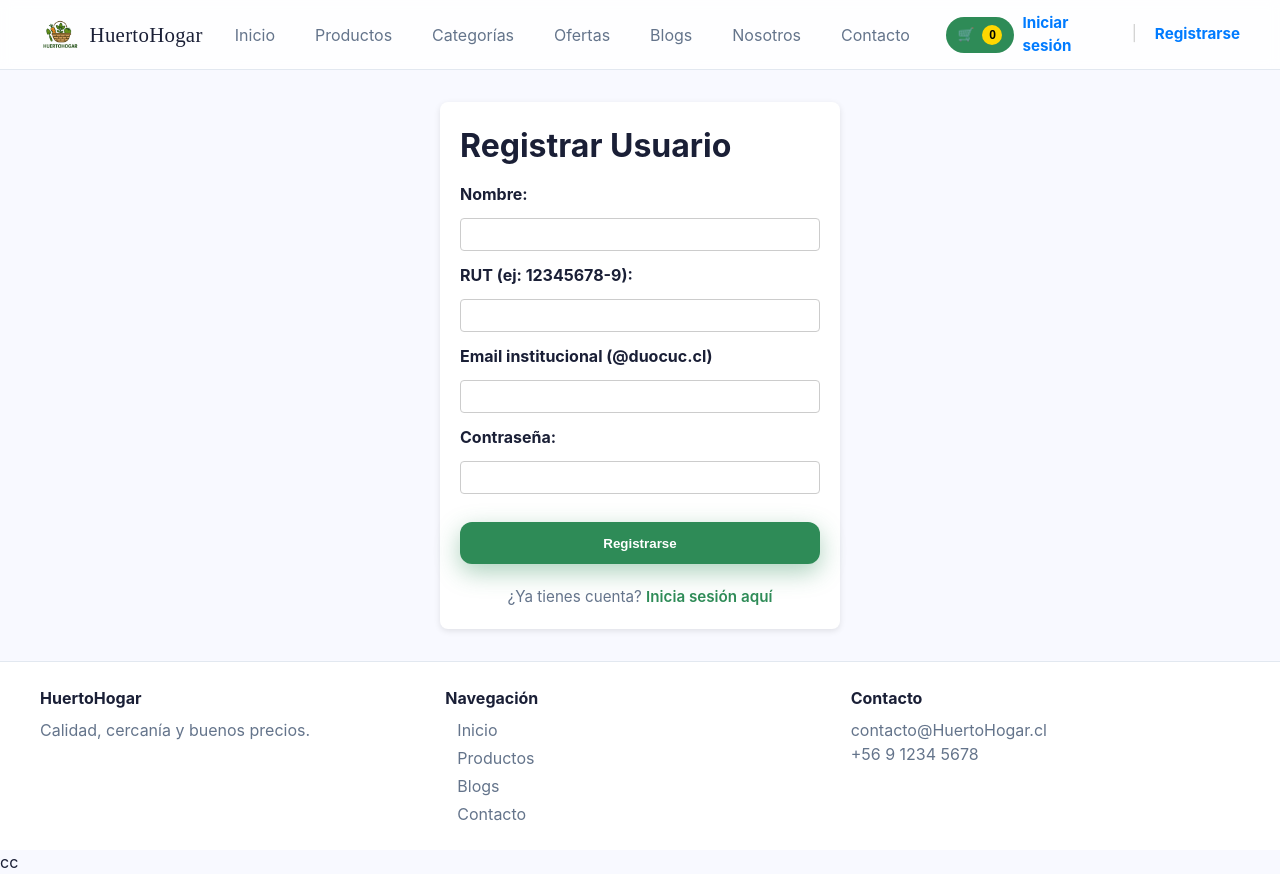
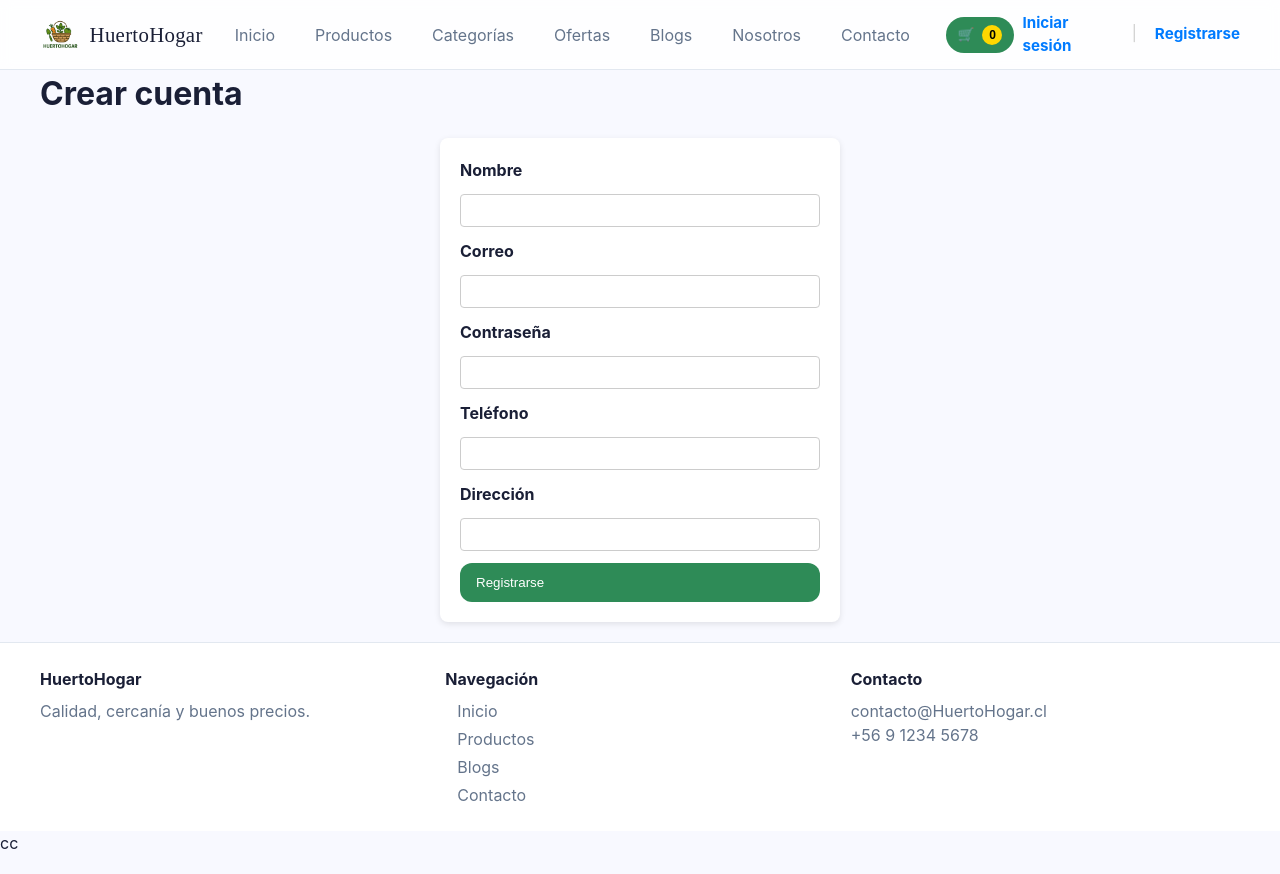
Before and after one commit to JOAKOO123/DSY1104_Soto_Beltran, a React (Vite) app: page /registro in a window 1280 px wide. Built offline with nearby package versions, Linux system fonts and the light colour scheme.

Commit message:
registro dinamico

```diff
--- /dev/null
+++ b/src/pages/RegisterPage.jsx
@@ -0,0 +1,170 @@
+import { useState } from "react";
+import { useNavigate } from "react-router-dom";
+
+export default function RegisterPage() {
+  const navigate = useNavigate();
+
+  const [form, setForm] = useState({
+    nombre: "",
+    email: "",
+    password: "",
+    telefono: "",
+    direccion: "",
+  });
+
+  const [errors, setErrors] = useState({});
+  const [msg, setMsg] = useState("");
+
+  // -------------------------
+  // VALIDACIONES
+  // -------------------------
+  const validate = () => {
+    const newErrors = {};
+
+    // Nombre
+    if (!form.nombre.trim()) {
+      newErrors.nombre = "El nombre es obligatorio.";
+    }
+
+    // Email
+    if (!form.email.trim()) {
+      newErrors.email = "El correo es obligatorio.";
+    } else if (!/^\S+@\S+\.\S+$/.test(form.email)) {
+      newErrors.email = "El correo no tiene un formato válido.";
+    }
+
+    // Contraseña
+    if (!form.password.trim()) {
+      newErrors.password = "La contraseña es obligatoria.";
+    } else if (form.password.length < 4) {
+      newErrors.password = "La contraseña debe tener mínimo 4 caracteres.";
+    }
+
+    // Teléfono
+    if (!form.telefono.trim()) {
+      newErrors.telefono = "El teléfono es obligatorio.";
+    } else if (!/^\d{9}$/.test(form.telefono)) {
+      newErrors.telefono = "El teléfono debe tener exactamente 9 dígitos.";
+    }
+
+    // Dirección
+    if (!form.direccion.trim()) {
+      newErrors.direccion = "La dirección es obligatoria.";
+    }
+
+    setErrors(newErrors);
+
+    // Si NO hay errores → valido
+    return Object.keys(newErrors).length === 0;
+  };
+
+  // -------------------------
+  // SUBMISIÓN DEL FORMULARIO
+  // -------------------------
+  const handleSubmit = async (e) => {
+    e.preventDefault();
+    setMsg("");
+
+    if (!validate()) {
+      setMsg("❌ Corrige los errores antes de continuar.");
+      return;
+    }
+
+    try {
+      const res = await fetch("http://localhost:8080/api/v1/auth/register", {
+        method: "POST",
+        headers: { "Content-Type": "application/json" },
+        body: JSON.stringify(form),
+      });
+
+      if (!res.ok) {
+        setMsg("❌ Error al registrar. Revisa los datos.");
+        return;
+      }
+
+      setMsg("✔ Usuario registrado correctamente. Redirigiendo...");
+
+      setTimeout(() => navigate("/login"), 1200);
+    } catch (error) {
+      setMsg("❌ Error de conexión con el servidor.");
+    }
+  };
+
+  // -------------------------
+  // ACTUALIZAR FORM
+  // -------------------------
+  const handleChange = (e) => {
+    setForm({ ...form, [e.target.name]: e.target.value });
+  };
+
+  return (
+    <div className="container">
+      <h1>Crear cuenta</h1>
+
+      <form onSubmit={handleSubmit} className="form-register">
+
+        {/* NOMBRE */}
+        <label>Nombre</label>
+        <input
+          type="text"
+          name="nombre"
+          value={form.nombre}
+          onChange={handleChange}
+        />
+        {errors.nombre && <p className="error">{errors.nombre}</p>}
+
+        {/* EMAIL */}
+        <label>Correo</label>
+        <input
+          type="email"
+          name="email"
+          value={form.email}
+          onChange={handleChange}
+        />
+        {errors.email && <p className="error">{errors.email}</p>}
+
+        {/* PASSWORD */}
+        <label>Contraseña</label>
+        <input
+          type="password"
+          name="password"
+          value={form.password}
+          onChange={handleChange}
+        />
+        {errors.password && <p className="error">{errors.password}</p>}
+
+        {/* TELEFONO */}
+        <label>Teléfono</label>
+        <input
+          type="text"
+          name="telefono"
+          maxLength="9"
+          value={form.telefono}
+          onChange={(e) => {
+            // permitir solo números
+            if (/^\d*$/.test(e.target.value)) handleChange(e);
+          }}
+        />
+        {errors.telefono && <p className="error">{errors.telefono}</p>}
+
+        {/* DIRECCION */}
+        <label>Dirección</label>
+        <input
+          type="text"
+          name="direccion"
+          value={form.direccion}
+          onChange={handleChange}
+        />
+        {errors.direccion && <p className="error">{errors.direccion}</p>}
+
+        {/* MENSAJE */}
+        {msg && <p className="msg">{msg}</p>}
+
+        {/* BOTÓN */}
+        <button type="submit" className="btn btn-success">
+          Registrarse
+        </button>
+      </form>
+    </div>
+  );
+}
--- a/src/pages/login/index.jsx
+++ b/src/pages/login/index.jsx
@@ -1,7 +1,7 @@
 // src/pages/login/index.jsx
 import { useState } from "react";
 import { useAuth } from "../../context/AuthContext";
-import { useNavigate } from "react-router-dom";
+import { useNavigate, Link } from "react-router-dom";
 
 export default function LoginPage() {
   const [email, setEmail] = useState("");
@@ -24,7 +24,6 @@ export default function LoginPage() {
 
     setMsg("✔ Inicio de sesión exitoso. Redirigiendo...");
 
-  // Determinar a dónde redirigir según rol
     const rol = localStorage.getItem("mitienda_rol");
 
     setTimeout(() => {
@@ -36,10 +35,10 @@ export default function LoginPage() {
     }, 700);
   };
 
-
   return (
     <div className="container">
       <h1>Iniciar Sesión</h1>
+
       <form onSubmit={handleSubmit}>
         <input
           type="email"
@@ -61,6 +60,14 @@ export default function LoginPage() {
 
         <button type="submit">Ingresar</button>
       </form>
+
+      {/* 🔥 Enlace corregido al registro */}
+      <p style={{ marginTop: "15px" }}>
+        ¿No tienes cuenta?{" "}
+        <Link to="/registro" style={{ color: "#007bff", fontWeight: "bold" }}>
+          Crear cuenta
+        </Link>
+      </p>
     </div>
   );
 }
--- a/src/pages/register/index.jsx
+++ /dev/null
@@ -1,132 +0,0 @@
-import { useState } from 'react';
-import { useNavigate, Link } from 'react-router-dom';
-
-// Normaliza el RUT quitando puntos y corrigiendo guiones raros
-const normalizarRut = (rut) => {
-  return rut
-    .replace(/\./g, "")
-    .replace("‐", "-")
-    .replace(/\s+/g, "")
-    .trim();
-};
-
-// Validar RUT chileno
-const validarRutChileno = (rutCompleto) => {
-  rutCompleto = rutCompleto.replace("‐", "-");
-
-  if (!/^[0-9]+[-]{1}[0-9kK]{1}$/.test(rutCompleto)) return false;
-
-  const [rut, digv] = rutCompleto.split('-');
-  let suma = 0;
-  let multiplo = 2;
-
-  for (let i = rut.length - 1; i >= 0; i--) {
-    suma += rut.charAt(i) * multiplo;
-    multiplo = multiplo < 7 ? multiplo + 1 : 2;
-  }
-
-  const dvEsperado = 11 - (suma % 11);
-  const dv = dvEsperado === 11 ? "0" : dvEsperado === 10 ? "k" : dvEsperado.toString();
-
-  return dv === digv.toLowerCase();
-};
-
-function RegisterPage() {
-
-  const [nombre, setNombre] = useState('');
-  const [email, setEmail] = useState('');
-  const [password, setPassword] = useState('');
-  const [rut, setRut] = useState('');
-  const [mensaje, setMensaje] = useState({ texto: '', tipo: '' });
-
-  const navigate = useNavigate();
-
-  const handleRegister = (e) => {
-    e.preventDefault();
-    setMensaje({ texto: '', tipo: '' });
-
-    const nombreLimpio = nombre.trim();
-    const emailLimpio = email.trim().toLowerCase();
-    const rutLimpio = normalizarRut(rut.trim());
-    const passwordLimpio = password;
-
-    // Validaciones
-    if (!nombreLimpio) {
-      return setMensaje({ texto: "Por favor ingresa tu nombre.", tipo: "error" });
-    }
-
-    if (!rutLimpio || !validarRutChileno(rutLimpio)) {
-      return setMensaje({ texto: "⚠️ El RUT ingresado no es válido.", tipo: "error" });
-    }
-
-    if (!emailLimpio) {
-      return setMensaje({ texto: "Ingresa tu correo electrónico.", tipo: "error" });
-    }
-
-    if (!emailLimpio.endsWith("@duocuc.cl")) {
-      return setMensaje({ texto: "⚠️ Solo se permiten correos @duocuc.cl", tipo: "error" });
-    }
-
-    if (!emailLimpio.includes("@") || !emailLimpio.includes(".")) {
-      return setMensaje({ texto: "Correo electrónico inválido.", tipo: "error" });
-    }
-
-    if (!passwordLimpio) {
-      return setMensaje({ texto: "Ingresa una contraseña.", tipo: "error" });
-    }
-
-    // Guardar usuario
-    const usuariosGuardados = JSON.parse(localStorage.getItem('mitienda_users') || '[]');
-
-    if (usuariosGuardados.some(user => user.email === emailLimpio)) {
-      return setMensaje({ texto: "Este correo ya está registrado.", tipo: "error" });
-    }
-
-    const nuevoUsuario = {
-      id: Date.now(),
-      nombre: nombreLimpio,
-      rut: rutLimpio,
-      email: emailLimpio,
-      password: passwordLimpio
-    };
-
-    usuariosGuardados.push(nuevoUsuario);
-    localStorage.setItem("mitienda_users", JSON.stringify(usuariosGuardados));
-
-    setMensaje({ texto: "¡Registro exitoso! Redirigiendo...", tipo: "ok" });
-
-    setTimeout(() => navigate("/login"), 1500);
-  };
-
-  return (
-    <div className="container" style={{ paddingBlock: "2rem" }}>
-      <form onSubmit={handleRegister} style={{ maxWidth: "400px", margin: "auto" }} noValidate>
-        <h1>Registrar Usuario</h1>
-
-        <label htmlFor="reg-nombre">Nombre:</label>
-        <input type="text" value={nombre} onChange={(e) => setNombre(e.target.value)} />
-
-        <label htmlFor="reg-rut">RUT (ej: 12345678-9):</label>
-        <input type="text" value={rut} onChange={(e) => setRut(e.target.value)} />
-
-        <label>Email institucional (@duocuc.cl)</label>
-        <input type="email" value={email} onChange={(e) => setEmail(e.target.value)} />
-
-        <label>Contraseña:</label>
-        <input type="password" value={password} onChange={(e) => setPassword(e.target.value)} />
-
-        {mensaje.texto && (
-          <div className={mensaje.tipo === "ok" ? "ok" : "error"}>{mensaje.texto}</div>
-        )}
-
-        <button className="btn-primary" style={{ marginTop: "1rem" }}>Registrarse</button>
-
-        <p className="no-account">
-          ¿Ya tienes cuenta? <Link to="/login">Inicia sesión aquí</Link>
-        </p>
-      </form>
-    </div>
-  );
-}
-
-export default RegisterPage;
--- a/src/routes.jsx
+++ b/src/routes.jsx
@@ -14,8 +14,8 @@ import AdminRouteGuard from "./components/AdminRouteGuard";
 import HomePage from './pages/home';
 import ProductsPage from './pages/products';
 import ProductDetailPage from './pages/product-detail';
+import RegisterPage from "./pages/RegisterPage";
 import LoginPage from './pages/login';
-import RegisterPage from './pages/register';
 import NosotrosPage from './pages/nosotros';
 import ContactPage from './pages/contact';
 import BlogsPage from './pages/blogs';
@@ -74,7 +74,6 @@ const router = createBrowserRouter([
       // Login / Registro
       { path: 'login', element: <LoginPage /> },
       { path: 'registro', element: <RegisterPage /> },
-
       // Páginas informativas
       { path: 'nosotros', element: <NosotrosPage /> },
       { path: 'contacto', element: <ContactPage /> },
```
Lines whose indentation alone changed are shown as unchanged.
